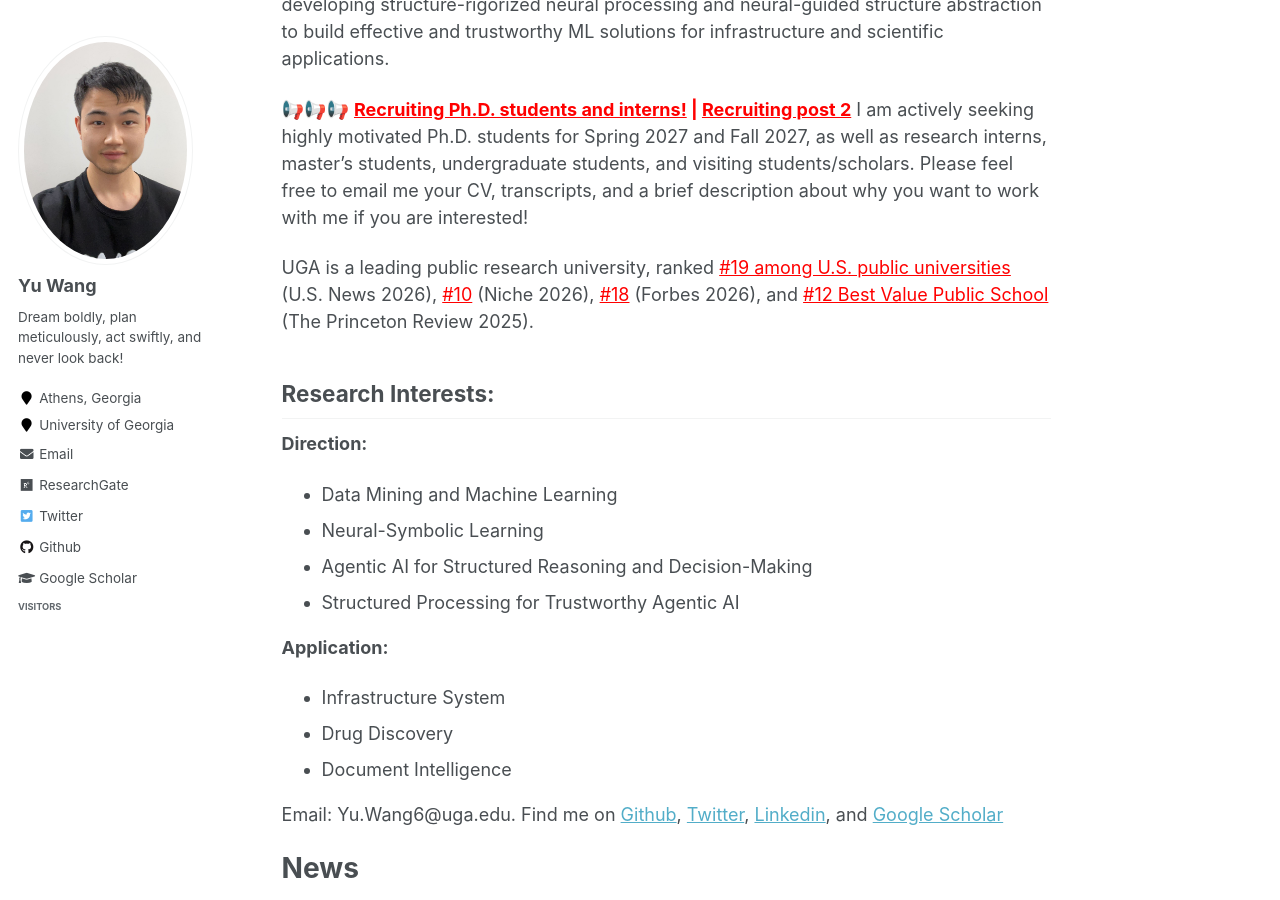
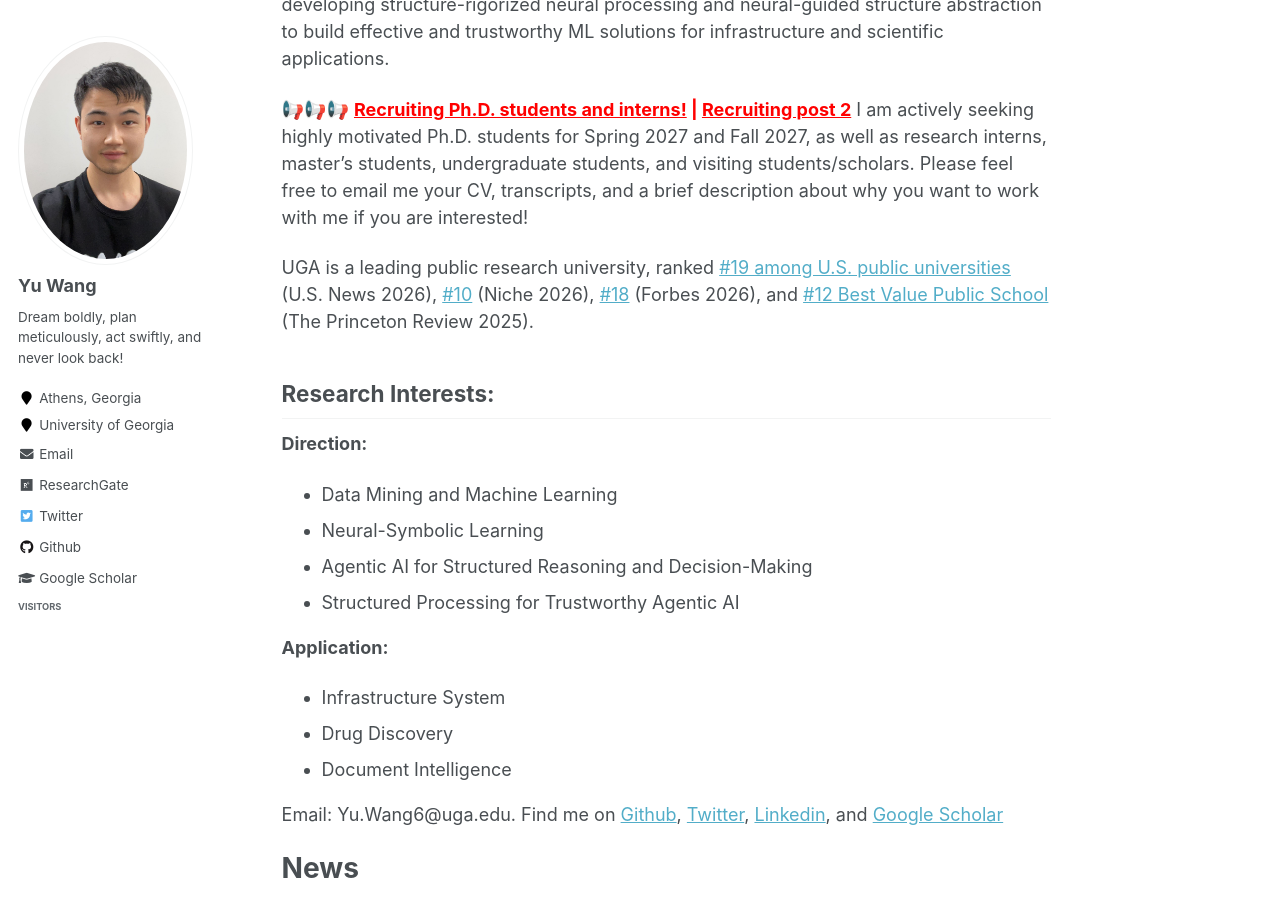
Before and after one commit to yuwang0103/yuwang0103.github.io, a Jekyll site: the page built from _pages/about.md, in a window 1280 px wide and 900 px high, scrolled down 331 px. Built offline with Jekyll 4.4.1, drawn with Linux system fonts in a browser that asks for light colours.

Commit message:
Normalize ranking link styling

```diff
--- a/_pages/about.md
+++ b/_pages/about.md
@@ -13,7 +13,7 @@
 
 📢📢📢 <span style="color:red"><b><a href="/recruiting/" style="color:red">Recruiting Ph.D. students and interns!</a> | <a href="/recruiting-cn/" style="color:red">Recruiting post 2</a></b></span> I am actively seeking highly motivated Ph.D. students for Spring 2027 and Fall 2027, as well as research interns, master's students, undergraduate students, and visiting students/scholars. Please feel free to email me your CV, transcripts, and a brief description about why you want to work with me if you are interested!
 
-UGA is a leading public research university, ranked <a href="https://news.uga.edu/a-decade-in-the-top-20/" style="color:red">#19 among U.S. public universities</a> (U.S. News 2026), <a href="https://www.niche.com/colleges/university-of-georgia/rankings/" style="color:red">#10</a> (Niche 2026), <a href="https://news.uga.edu/uga-earns-high-marks-in-latest-forbes-and-niche-rankings/" style="color:red">#18</a> (Forbes 2026), and <a href="https://www.princetonreview.com/college/university-georgia-1023767" style="color:red">#12 Best Value Public School</a> (The Princeton Review 2025).
+UGA is a leading public research university, ranked <a href="https://news.uga.edu/a-decade-in-the-top-20/">#19 among U.S. public universities</a> (U.S. News 2026), <a href="https://www.niche.com/colleges/university-of-georgia/rankings/">#10</a> (Niche 2026), <a href="https://news.uga.edu/uga-earns-high-marks-in-latest-forbes-and-niche-rankings/">#18</a> (Forbes 2026), and <a href="https://www.princetonreview.com/college/university-georgia-1023767">#12 Best Value Public School</a> (The Princeton Review 2025).
 
 Research Interests:
 ------
```
